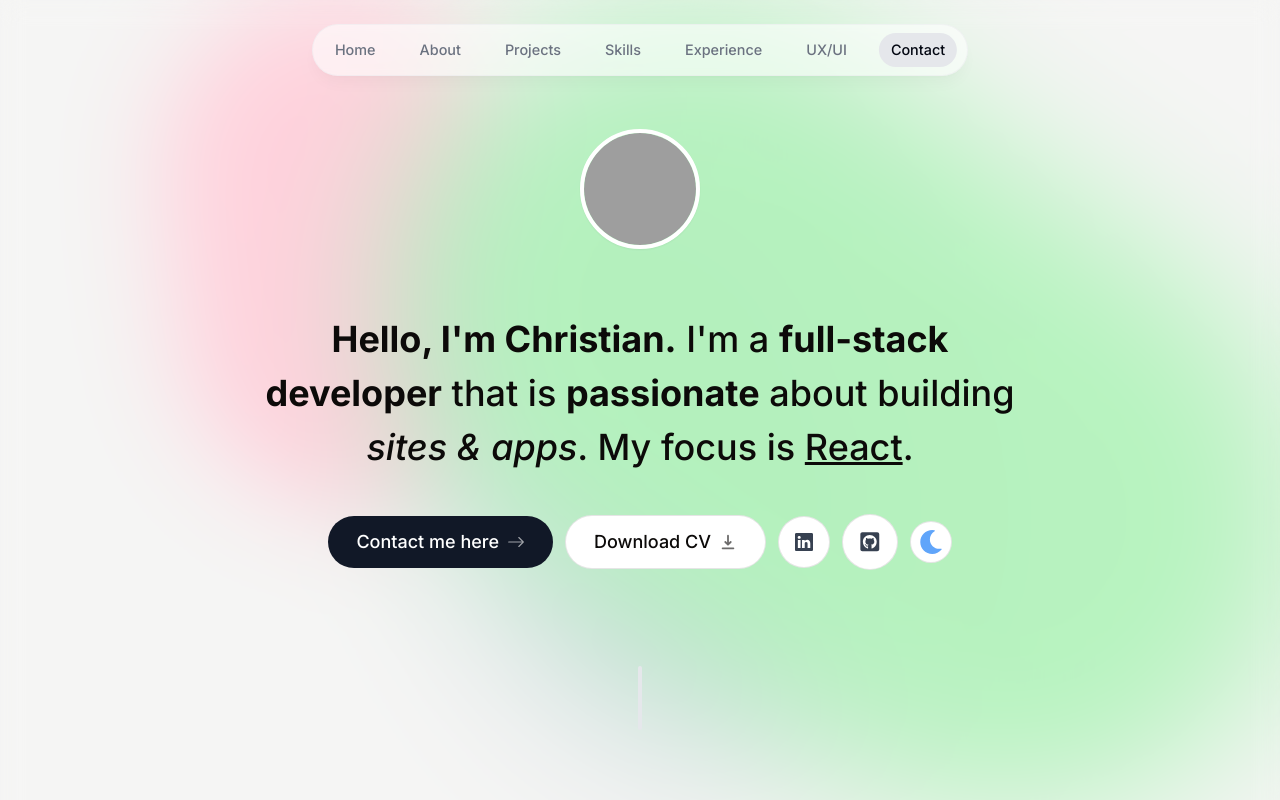
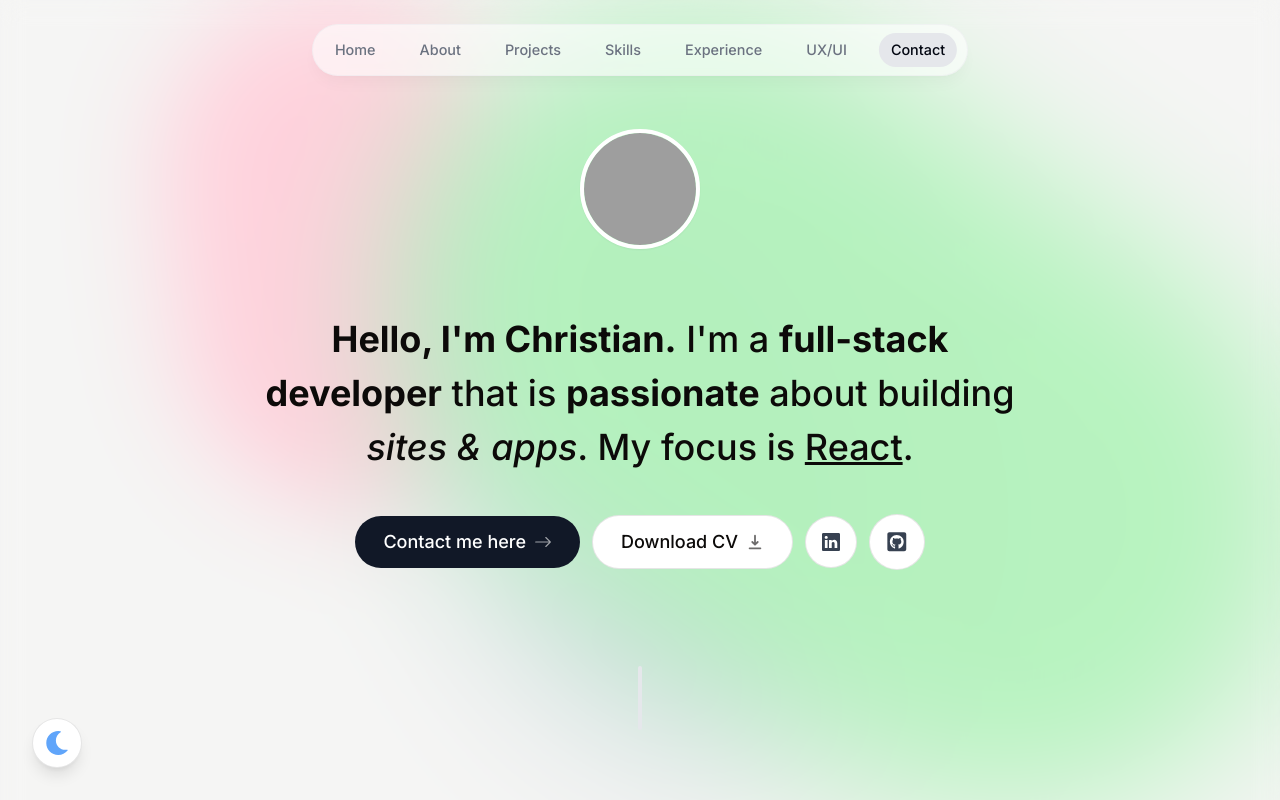
Before and after one commit to strongcurrentscf/portfolio, a React (Vite) app: page / in a window 1280 px wide. Shown: the top 800 px of the page. Built offline with nearby package versions, Linux system fonts and the light colour scheme; grey boxes are pictures that could not be loaded.

Commit message:
update darkMode toggle

```diff
--- a/src/App.tsx
+++ b/src/App.tsx
@@ -9,6 +9,7 @@ import {
   Experience,
   Contact,
   Footer,
+  ToggleBtn,
 } from "components";
 import { ActiveSectionContextProvider } from "context";
 import { Toaster } from "react-hot-toast";
@@ -29,6 +30,7 @@ export default function App() {
           <Contact />
           <Footer />
         </main>
+        <ToggleBtn position={{ bottom: "2rem", left: "2rem" }} />
         <Toaster position="top-right" />
       </ActiveSectionContextProvider>
     </>
--- a/src/components/intro/index.tsx
+++ b/src/components/intro/index.tsx
@@ -1,5 +1,5 @@
 import { BaldManAnimation } from "components";
-import { ToggleBtn } from "components";
+// import { ToggleBtn } from "components";
 import { motion } from "framer-motion";
 import { BsArrowRight, BsLinkedin } from "react-icons/bs";
 import { HiDownload } from "react-icons/hi";
@@ -79,7 +79,7 @@ export default function Intro() {
         >
           <FaGithubSquare />
         </a>
-        <ToggleBtn />
+        {/* <ToggleBtn /> */}
       </motion.div>
     </section>
   );
--- a/src/components/toggle-btn/index.tsx
+++ b/src/components/toggle-btn/index.tsx
@@ -1,12 +1,34 @@
 import { FaSun, FaMoon } from "react-icons/fa";
 import { useDarkMode } from "hooks";
-const DarkModeToggle = () => {
+
+interface ToggleBtnProps {
+  position?: {
+    top?: string;
+    bottom?: string;
+    left?: string;
+    right?: string;
+  };
+  className?: string;
+}
+
+const ToggleBtn: React.FC<ToggleBtnProps> = ({
+  position = {},
+  className = "",
+}) => {
   const [isDarkMode, toggleDarkMode] = useDarkMode();
+
+  const {
+    top = "auto",
+    bottom = "auto",
+    left = "auto",
+    right = "auto",
+  } = position;
 
   return (
     <button
       onClick={toggleDarkMode}
-      className="p-2 bg-white dark:bg-gray-800 rounded-full flex items-center justify-center transition duration-300 hover:scale-[1.15] active:scale-105 cursor-pointer border border-black/10"
+      className={`fixed p-3 bg-white dark:bg-gray-800 rounded-full flex items-center justify-center transition duration-300 hover:scale-[1.15] active:scale-105 cursor-pointer border border-black/10 shadow-lg dark:border-gray-600 ${className}`}
+      style={{ top, bottom, left, right }}
       aria-label="Toggle Dark Mode"
     >
       {isDarkMode ? (
@@ -18,4 +40,4 @@ const DarkModeToggle = () => {
   );
 };
 
-export default DarkModeToggle;
+export default ToggleBtn;
```
